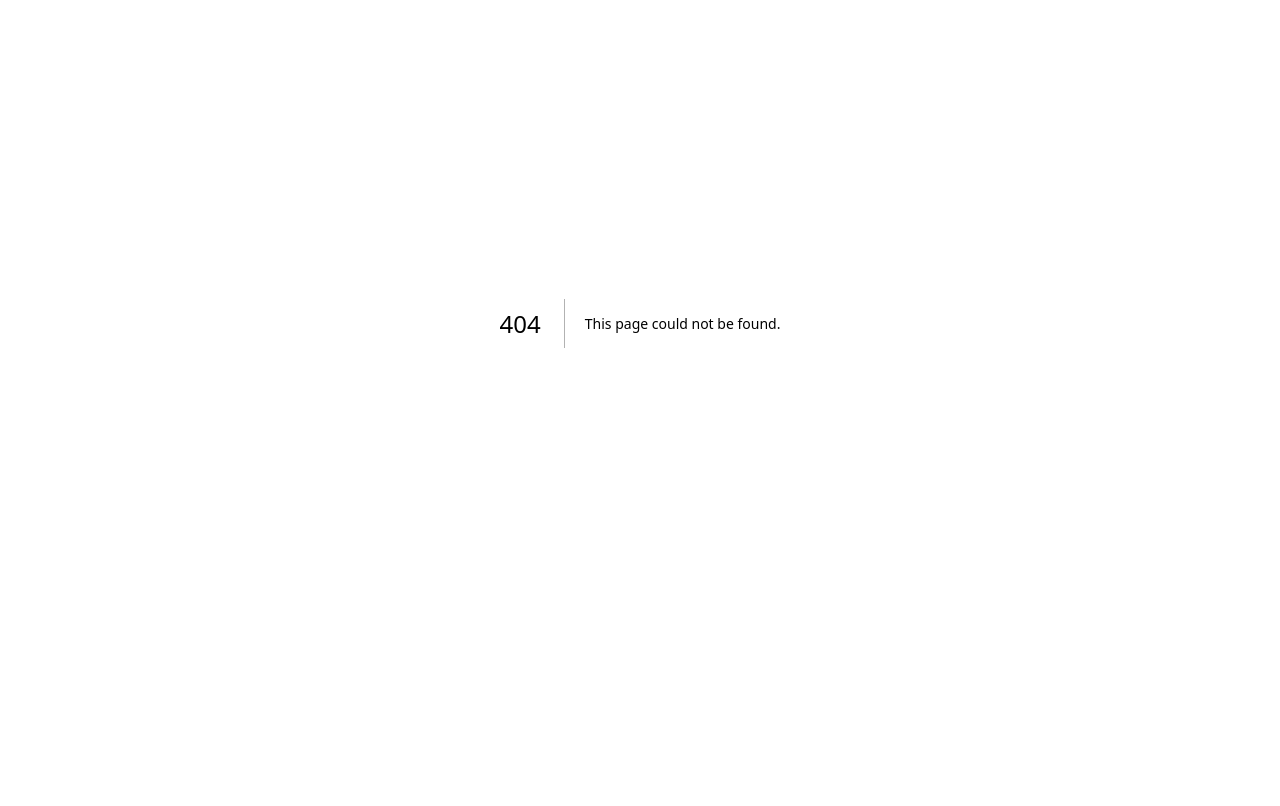
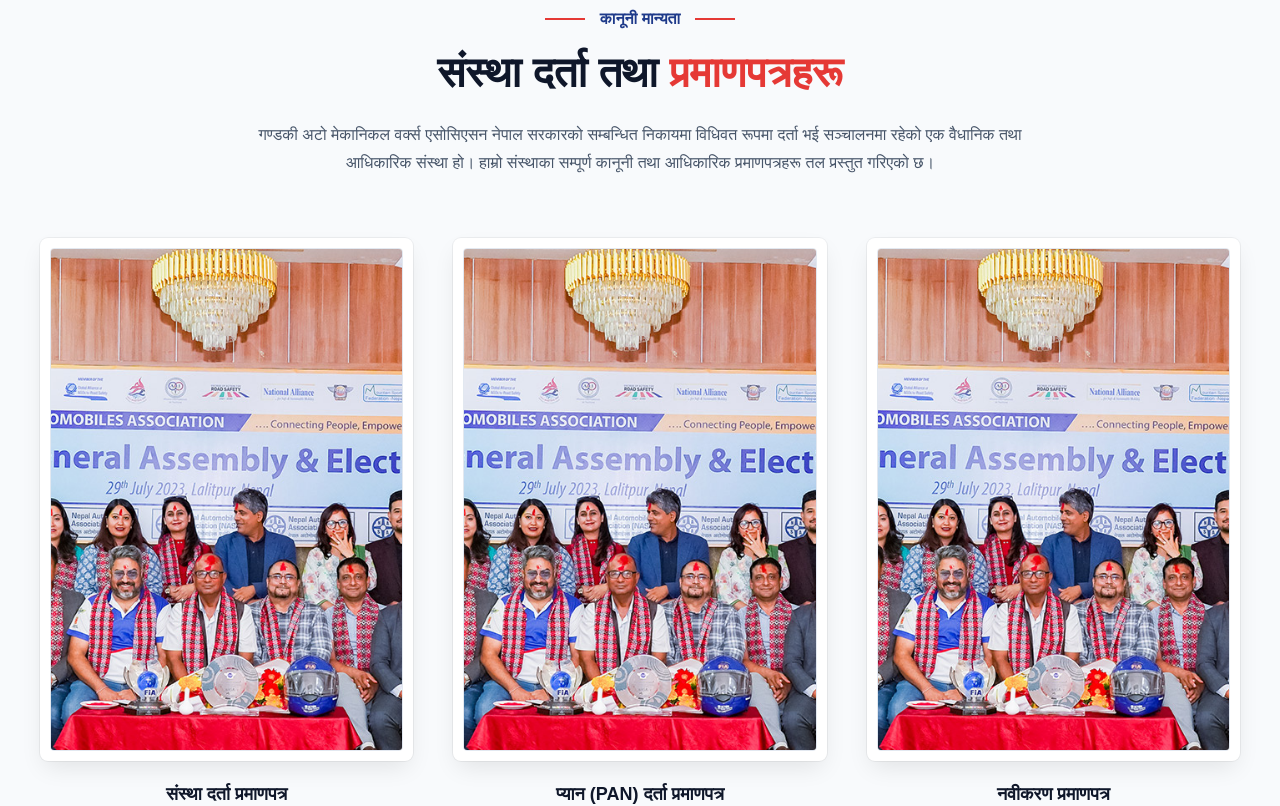
Before and after one commit to mijashsunar10/Gandaki_automobile_association, a Next.js app in the folder gama/: page /certificate in a window 1280 px wide. Before the commit this address had no page. Shown: the part 240-1046 px from the top of the page. Before the commit the page ends 963 px from the top, so only its background shows below. Built offline with nearby package versions, Linux system fonts and the light colour scheme.

Commit message:
Darta vayeka prmad parta section banaisakiyo

```diff
--- /dev/null
+++ b/gama/app/certificate/page.tsx
@@ -0,0 +1,16 @@
+import React from 'react';
+import CertificateSection from '../components/CertificateSection/CertificateSection';
+import { Metadata } from 'next';
+
+export const metadata: Metadata = {
+  title: 'प्रमाणपत्रहरू | गण्डकी अटो मेकानिकल वर्क्स एसोसिएसन',
+  description: 'गण्डकी अटो मेकानिकल वर्क्स एसोसिएसनका आधिकारिक दर्ता तथा नवीकरण प्रमाणपत्रहरू।',
+};
+
+export default function CertificatesPage() {
+  return (
+    <main>
+      <CertificateSection />
+    </main>
+  );
+}
--- /dev/null
+++ b/gama/app/components/CertificateSection/CertificateSection.module.css
@@ -0,0 +1,146 @@
+.certificateSection {
+  padding: 80px 20px;
+  background-color: #f8fafc;
+  min-height: 100vh;
+}
+
+.container {
+  max-width: 1200px;
+  margin: 0 auto;
+}
+
+.header {
+  text-align: center;
+  max-width: 800px;
+  margin: 0 auto 60px;
+}
+
+.tag {
+  display: inline-flex;
+  align-items: center;
+  gap: 15px;
+  color: var(--blue, #1e3a8a);
+  font-weight: 700;
+  font-size: 16px;
+  margin-bottom: 15px;
+}
+
+.tag span {
+  width: 40px;
+  height: 2px;
+  background-color: var(--red, #e53935);
+  display: block;
+}
+
+.title {
+  font-size: clamp(32px, 5vw, 42px);
+  color: #0f172a;
+  font-weight: 900;
+  margin: 0 0 20px 0;
+  line-height: 1.3;
+}
+
+.title strong {
+  color: var(--red, #e53935);
+}
+
+.description {
+  font-size: 16px;
+  line-height: 1.8;
+  color: #475569;
+}
+
+/* Grid Layout */
+.grid {
+  display: grid;
+  grid-template-columns: repeat(auto-fill, minmax(280px, 1fr));
+  gap: 40px;
+}
+
+.certCard {
+  display: flex;
+  flex-direction: column;
+  align-items: center;
+}
+
+.imageFrame {
+  position: relative;
+  width: 100%;
+  aspect-ratio: 1 / 1.4;
+  background: white;
+  padding: 10px;
+  border-radius: 8px;
+  box-shadow: 0 10px 25px -5px rgba(0, 0, 0, 0.1), 0 0 0 1px rgba(0,0,0,0.05);
+  transition: transform 0.3s ease, box-shadow 0.3s ease;
+  margin-bottom: 20px;
+}
+
+.imageFrame:hover {
+  transform: translateY(-5px);
+  box-shadow: 0 20px 40px -10px rgba(0, 0, 0, 0.15), 0 0 0 1px rgba(0,0,0,0.05);
+}
+
+.imageWrapper {
+  position: relative;
+  width: 100%;
+  height: 100%;
+  border: 1px solid #e2e8f0;
+  border-radius: 4px;
+  overflow: hidden;
+}
+
+.image {
+  object-fit: cover;
+}
+
+.downloadOverlay {
+  position: absolute;
+  top: 10px;
+  left: 10px;
+  right: 10px;
+  bottom: 10px;
+  background: rgba(30, 58, 138, 0.85);
+  display: flex;
+  justify-content: center;
+  align-items: center;
+  opacity: 0;
+  border-radius: 4px;
+  transition: opacity 0.3s ease;
+  backdrop-filter: blur(2px);
+}
+
+.imageFrame:hover .downloadOverlay {
+  opacity: 1;
+}
+
+.downloadBtn {
+  display: inline-flex;
+  align-items: center;
+  gap: 8px;
+  background: white;
+  color: var(--blue, #1e3a8a);
+  padding: 10px 20px;
+  border-radius: 30px;
+  font-weight: 700;
+  text-decoration: none;
+  font-size: 14px;
+  box-shadow: 0 4px 6px rgba(0,0,0,0.1);
+  transform: translateY(15px);
+  transition: transform 0.3s ease, background 0.3s ease;
+}
+
+.imageFrame:hover .downloadBtn {
+  transform: translateY(0);
+}
+
+.downloadBtn:hover {
+  background: #f1f5f9;
+}
+
+.certTitle {
+  font-size: 18px;
+  color: #0f172a;
+  font-weight: 700;
+  text-align: center;
+  margin: 0;
+}
--- /dev/null
+++ b/gama/app/components/CertificateSection/CertificateSection.tsx
@@ -0,0 +1,77 @@
+"use client";
+
+import React from 'react';
+import Image from 'next/image';
+import styles from './CertificateSection.module.css';
+
+const certificates = [
+  {
+    id: 1,
+    title: 'संस्था दर्ता प्रमाणपत्र',
+    image: '/landing/image copy 5.png',
+  },
+  {
+    id: 2,
+    title: 'प्यान (PAN) दर्ता प्रमाणपत्र',
+    image: '/landing/image copy 5.png',
+  },
+  {
+    id: 3,
+    title: 'नवीकरण प्रमाणपत्र',
+    image: '/landing/image copy 5.png',
+  },
+  {
+    id: 4,
+    title: 'आबद्धता प्रमाणपत्र',
+    image: '/landing/image copy 5.png',
+  }
+];
+
+const CertificateSection = () => {
+  return (
+    <section className={styles.certificateSection}>
+      <div className={styles.container}>
+
+        <div className={styles.header}>
+          <div className={styles.tag}>
+            <span></span>
+            कानूनी मान्यता
+            <span></span>
+          </div>
+          <h2 className={styles.title}>
+            संस्था दर्ता तथा <strong>प्रमाणपत्रहरू</strong>
+          </h2>
+          <p className={styles.description}>
+            गण्डकी अटो मेकानिकल वर्क्स एसोसिएसन नेपाल सरकारको सम्बन्धित निकायमा विधिवत रूपमा दर्ता भई सञ्चालनमा रहेको एक वैधानिक तथा आधिकारिक संस्था हो। हाम्रो संस्थाका सम्पूर्ण कानूनी तथा आधिकारिक प्रमाणपत्रहरू तल प्रस्तुत गरिएको छ।
+          </p>
+        </div>
+
+        <div className={styles.grid}>
+          {certificates.map((cert) => (
+            <div className={styles.certCard} key={cert.id}>
+              <div className={styles.imageFrame}>
+                <div className={styles.imageWrapper}>
+                  <Image
+                    src={cert.image}
+                    alt={cert.title}
+                    fill
+                    className={styles.image}
+                  />
+                </div>
+                <div className={styles.downloadOverlay}>
+                  <a href={cert.image} target="_blank" rel="noopener noreferrer" className={styles.downloadBtn}>
+                    <i className="fa-solid fa-magnifying-glass-plus"></i> ठूलो हेर्नुहोस्
+                  </a>
+                </div>
+              </div>
+              <h3 className={styles.certTitle}>{cert.title}</h3>
+            </div>
+          ))}
+        </div>
+
+      </div>
+    </section>
+  );
+};
+
+export default CertificateSection;
```
